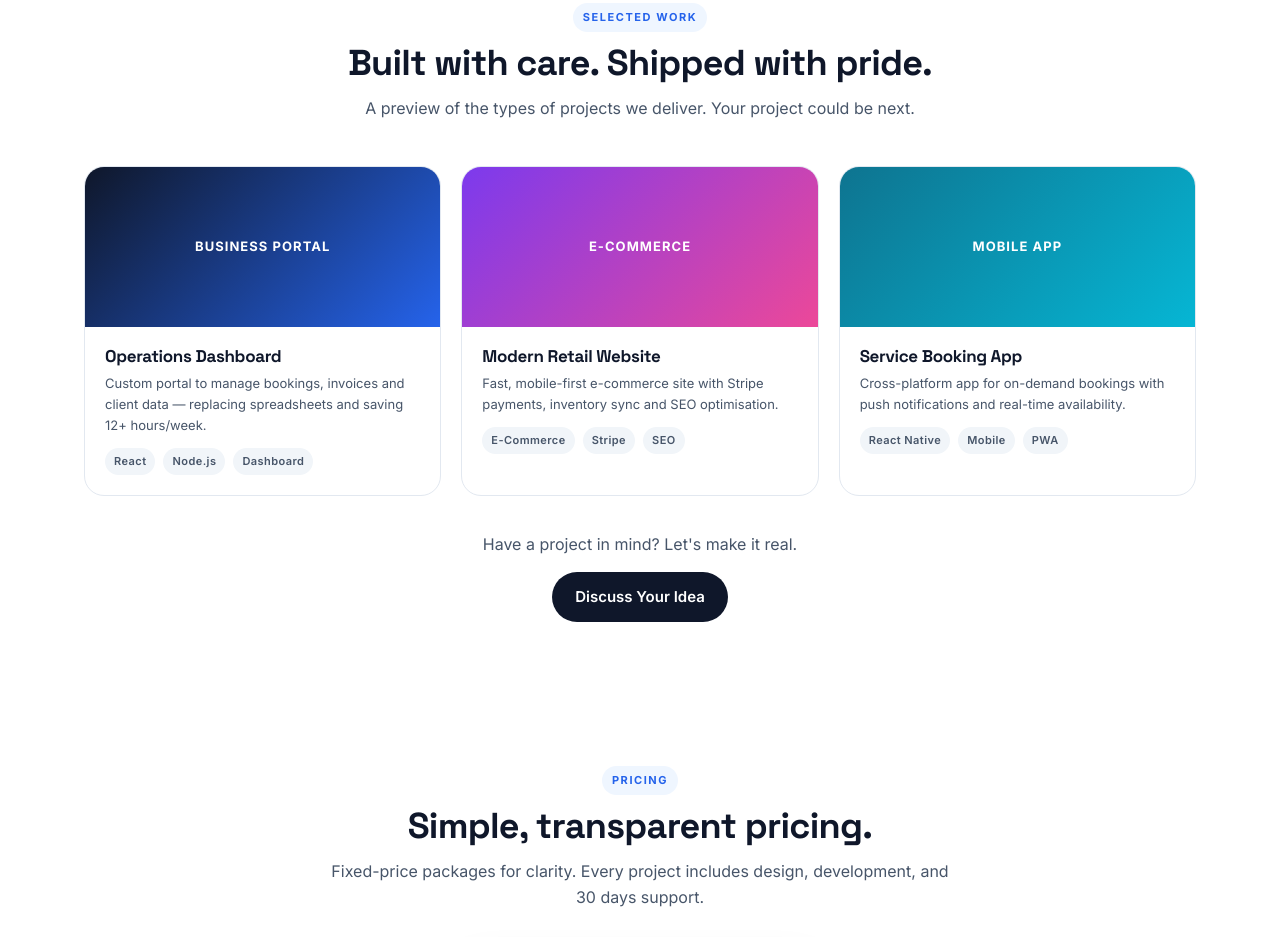
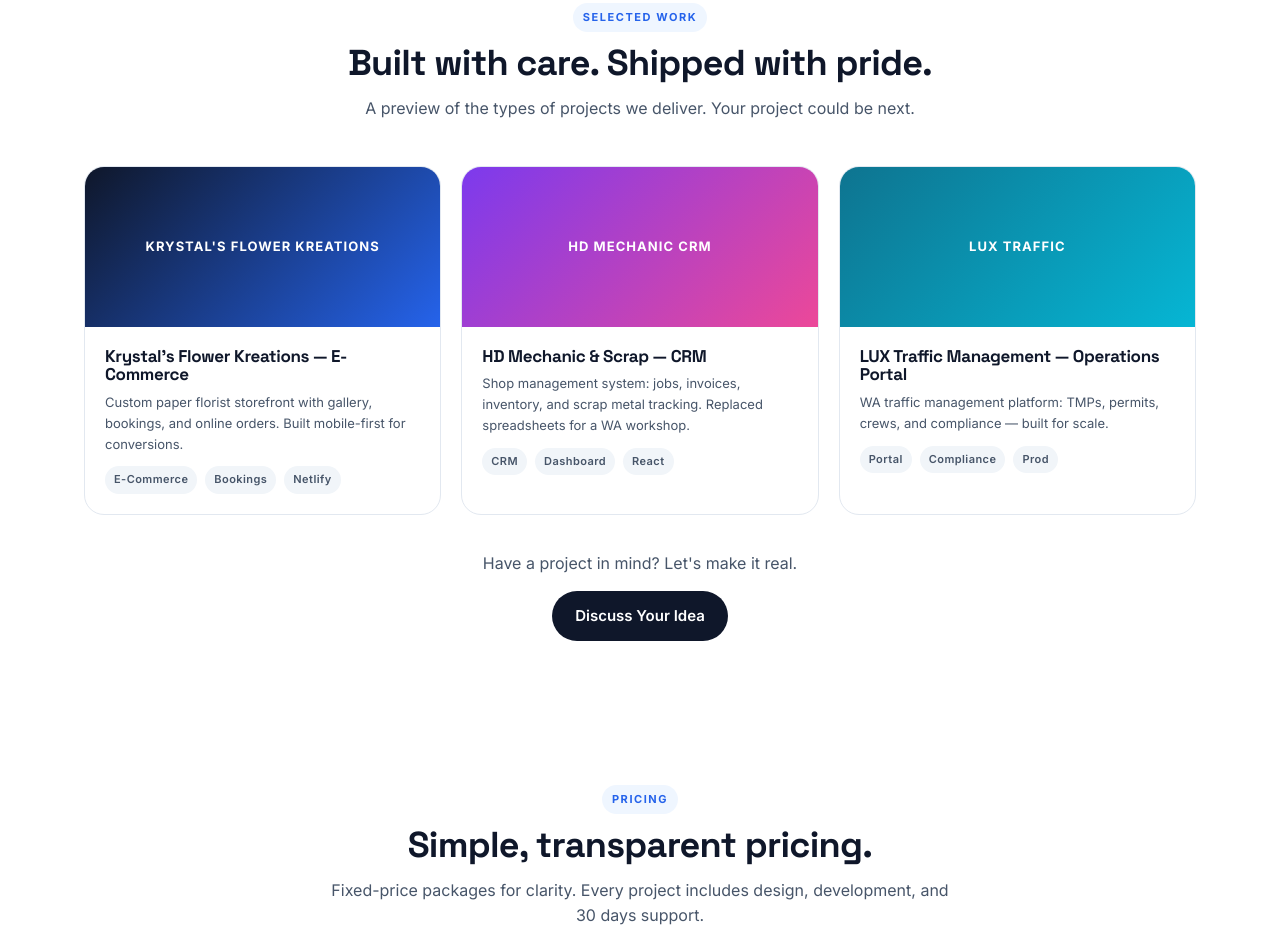
Before and after one commit to ausgreekdev-cpu/ausgreek-developments, a plain HTML site: page index.html in a window 1280 px wide. Shown: the part 2243-3180 px from the top of the page. Drawn offline with Linux system fonts and the light colour scheme.

Commit message:
Upgrade portfolio to real projects, switch canonical to ausgreek.dev, update sitemap

```diff
--- a/index.html
+++ b/index.html
@@ -9,17 +9,17 @@
   <meta property="og:title" content="Ausgreek Developments" />
   <meta property="og:description" content="Custom Software & Web Solutions for Modern Businesses" />
   <meta property="og:type" content="website" />
-  <meta property="og:url" content="https://ausgreek-developments.netlify.app/" />
-  <meta property="og:image" content="https://ausgreek-developments.netlify.app/assets/og-image.svg" />
+  <meta property="og:url" content="https://ausgreek.dev/" />
+  <meta property="og:image" content="https://ausgreek.dev/assets/og-image.svg" />
   <meta name="twitter:card" content="summary_large_image" />
-  <link rel="canonical" href="https://ausgreek-developments.netlify.app/" />
+  <link rel="canonical" href="https://ausgreek.dev/" />
   <script type="application/ld+json">
   {
     "@context": "https://schema.org",
     "@type": "ProfessionalService",
     "name": "Ausgreek Developments",
-    "url": "https://ausgreek-developments.netlify.app/",
-    "image": "https://ausgreek-developments.netlify.app/assets/og-image.svg",
+    "url": "https://ausgreek.dev/",
+    "image": "https://ausgreek.dev/assets/og-image.svg",
     "email": "ausgreekdev@gmail.com",
     "address": { "@type": "PostalAddress", "addressCountry": "AU" },
     "description": "Custom software, websites and apps for businesses. Modern, reliable and tailored to your needs.",
@@ -189,30 +189,30 @@
         <p>A preview of the types of projects we deliver. Your project could be next.</p>
       </div>
       <div class="portfolio-grid">
-        <div class="portfolio-card">
-          <div class="pc-image gradient1"><span>Business Portal</span></div>
+        <a class="portfolio-card" href="https://krystalflowerkreations.netlify.app" target="_blank" rel="noopener">
+          <div class="pc-image gradient1"><span>Krystal's Flower Kreations</span></div>
           <div class="pc-body">
-            <h3>Operations Dashboard</h3>
-            <p>Custom portal to manage bookings, invoices and client data — replacing spreadsheets and saving 12+ hours/week.</p>
-            <div class="tags"><span>React</span><span>Node.js</span><span>Dashboard</span></div>
+            <h3>Krystal’s Flower Kreations — E-Commerce</h3>
+            <p>Custom paper florist storefront with gallery, bookings, and online orders. Built mobile-first for conversions.</p>
+            <div class="tags"><span>E-Commerce</span><span>Bookings</span><span>Netlify</span></div>
           </div>
-        </div>
-        <div class="portfolio-card">
-          <div class="pc-image gradient2"><span>E-Commerce</span></div>
+        </a>
+        <a class="portfolio-card" href="https://hdmechaniccrm.netlify.app" target="_blank" rel="noopener">
+          <div class="pc-image gradient2"><span>HD Mechanic CRM</span></div>
           <div class="pc-body">
-            <h3>Modern Retail Website</h3>
-            <p>Fast, mobile-first e-commerce site with Stripe payments, inventory sync and SEO optimisation.</p>
-            <div class="tags"><span>E-Commerce</span><span>Stripe</span><span>SEO</span></div>
+            <h3>HD Mechanic & Scrap — CRM</h3>
+            <p>Shop management system: jobs, invoices, inventory, and scrap metal tracking. Replaced spreadsheets for a WA workshop.</p>
+            <div class="tags"><span>CRM</span><span>Dashboard</span><span>React</span></div>
           </div>
-        </div>
-        <div class="portfolio-card">
-          <div class="pc-image gradient3"><span>Mobile App</span></div>
+        </a>
+        <a class="portfolio-card" href="https://lux-official.netlify.app" target="_blank" rel="noopener">
+          <div class="pc-image gradient3"><span>LUX Traffic</span></div>
           <div class="pc-body">
-            <h3>Service Booking App</h3>
-            <p>Cross-platform app for on-demand bookings with push notifications and real-time availability.</p>
-            <div class="tags"><span>React Native</span><span>Mobile</span><span>PWA</span></div>
+            <h3>LUX Traffic Management — Operations Portal</h3>
+            <p>WA traffic management platform: TMPs, permits, crews, and compliance — built for scale.</p>
+            <div class="tags"><span>Portal</span><span>Compliance</span><span>Prod</span></div>
           </div>
-        </div>
+        </a>
       </div>
       <div class="portfolio-cta">
         <p>Have a project in mind? Let's make it real.</p>
--- a/robots.txt
+++ b/robots.txt
@@ -1,4 +1,4 @@
 User-agent: *
 Allow: /
 
-Sitemap: https://ausgreek-developments.netlify.app/sitemap.xml
+Sitemap: https://ausgreek.dev/sitemap.xml
```
Also changed, not shown: sitemap.xml (+14 -6 lines).
